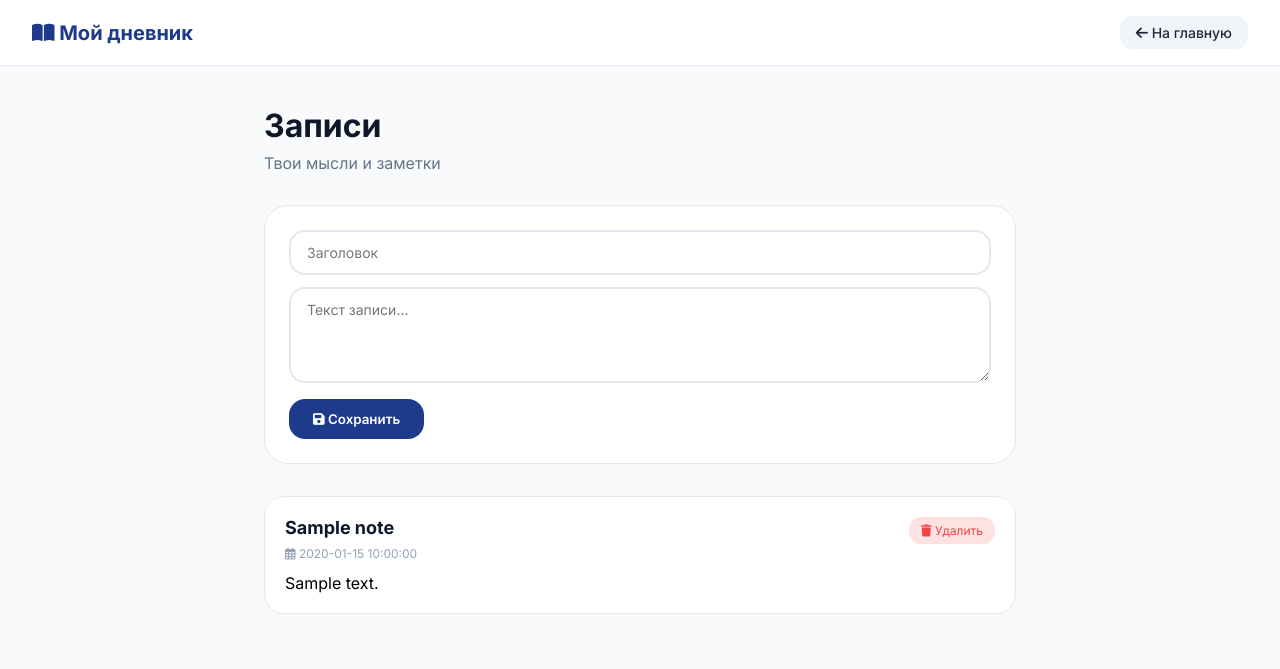
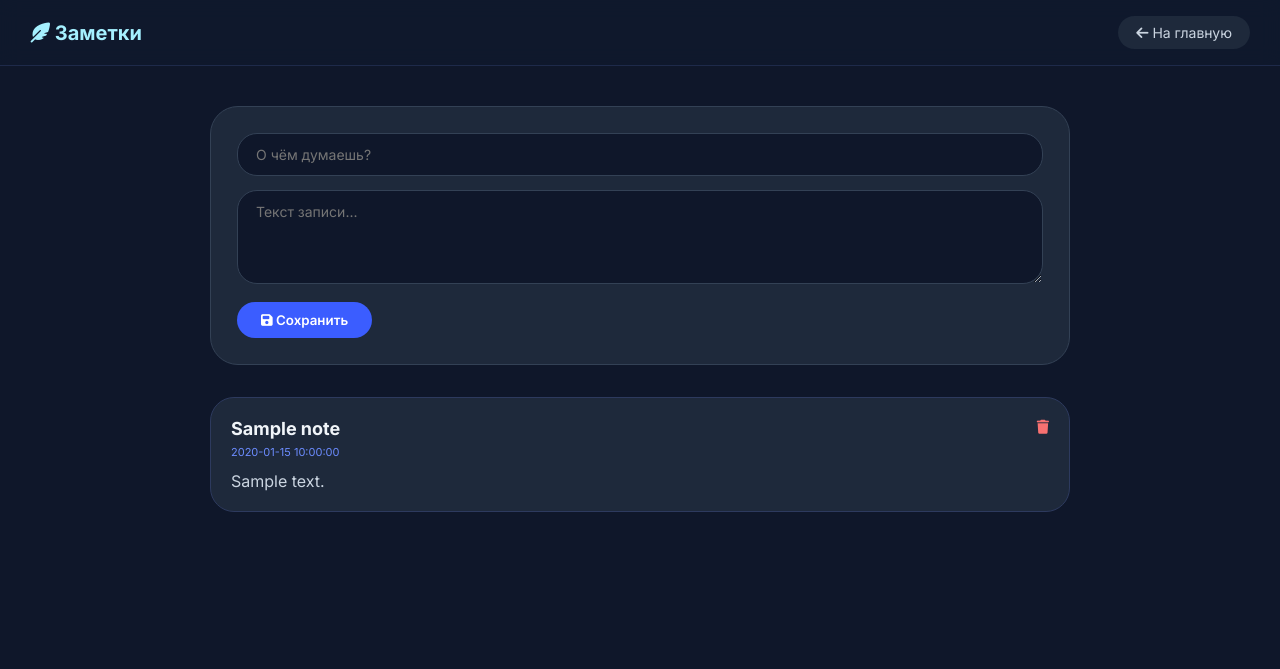
Before and after one commit to artemaas76/praktica_sait, a Flask app: page /notes in a window 1280 px wide. Shown: the top 669 px of the page. Run offline with Flask 3, Linux system fonts and the light colour scheme; a user stored in the database is signed in; tables that the repository leaves empty hold one stand-in row (values such as "Sample post").

Commit message:
Update notes.html

```diff
--- a/templates/notes.html
+++ b/templates/notes.html
@@ -2,53 +2,84 @@
 <html lang="ru">
 <head>
     <meta charset="UTF-8">
-    <title>Записи | Дневник</title>
-    <link href="https://fonts.googleapis.com/css2?family=Inter:wght@300;400;500;600;700&display=swap" rel="stylesheet">
+    <title>Записи</title>
+    <link href="https://fonts.googleapis.com/css2?family=Inter:opsz,wght@14..32,300;14..32,400;14..32,500;14..32,600;14..32,700&display=swap" rel="stylesheet">
     <link rel="stylesheet" href="https://cdnjs.cloudflare.com/ajax/libs/font-awesome/6.4.0/css/all.min.css">
     <style>
         * { margin: 0; padding: 0; box-sizing: border-box; font-family: 'Inter', sans-serif; }
-        body { background: #f8fafc; }
-        .navbar { background: white; border-bottom: 1px solid #e2e8f0; padding: 16px 32px; display: flex; justify-content: space-between; align-items: center; }
-        .logo { font-size: 20px; font-weight: 700; color: #1e3a8a; }
-        .back-btn { background: #f1f5f9; color: #1e293b; padding: 8px 16px; border-radius: 12px; text-decoration: none; font-size: 14px; font-weight: 500; }
-        .container { max-width: 800px; margin: 0 auto; padding: 40px 24px; }
-        h1 { font-size: 32px; font-weight: 700; color: #0f172a; margin-bottom: 8px; }
-        .sub { color: #64748b; margin-bottom: 32px; }
-        .form-card { background: white; border-radius: 24px; padding: 24px; border: 1px solid #e2e8f0; margin-bottom: 32px; }
-        input, textarea { width: 100%; padding: 12px 16px; border: 2px solid #e2e8f0; border-radius: 16px; font-size: 14px; margin-bottom: 12px; }
-        input:focus, textarea:focus { outline: none; border-color: #1e3a8a; }
-        button { background: #1e3a8a; color: white; border: none; padding: 12px 24px; border-radius: 16px; font-weight: 600; cursor: pointer; }
-        button:hover { background: #0f172a; }
-        .note-card { background: white; border-radius: 20px; padding: 20px; border: 1px solid #e2e8f0; margin-bottom: 16px; }
-        .note-title { font-size: 18px; font-weight: 700; color: #0f172a; margin-bottom: 8px; }
-        .note-date { font-size: 12px; color: #94a3b8; margin-bottom: 12px; }
-        .delete-btn { float: right; background: #fee2e2; color: #ef4444; padding: 6px 12px; border-radius: 12px; text-decoration: none; font-size: 12px; }
+        body { background: #0F172A; }
+        .top-bar {
+            background: rgba(15, 25, 45, 0.8);
+            backdrop-filter: blur(10px);
+            border-bottom: 1px solid #1E2A4A;
+            padding: 16px 30px;
+            display: flex;
+            justify-content: space-between;
+            align-items: center;
+        }
+        .logo { color: #A5F0FF; font-weight: 700; font-size: 20px; }
+        .back-btn { color: #CBD5E1; text-decoration: none; background: #1E293B; padding: 8px 18px; border-radius: 40px; font-size: 14px; }
+        .container { max-width: 900px; margin: 40px auto; padding: 0 20px; }
+        .form-card {
+            background: #1E293B;
+            border-radius: 28px;
+            padding: 26px;
+            margin-bottom: 32px;
+            border: 1px solid #334155;
+        }
+        input, textarea {
+            width: 100%;
+            background: #0F172A;
+            border: 1px solid #334155;
+            border-radius: 20px;
+            padding: 12px 18px;
+            color: #F1F5F9;
+            font-size: 14px;
+            margin-bottom: 14px;
+        }
+        button {
+            background: #3B5DFF;
+            border: none;
+            padding: 10px 24px;
+            border-radius: 40px;
+            color: white;
+            font-weight: 600;
+            cursor: pointer;
+        }
+        .note-card {
+            background: #1E293B;
+            border-radius: 24px;
+            padding: 20px;
+            margin-bottom: 16px;
+            border: 1px solid #2D3A5E;
+        }
+        .note-title { font-size: 18px; font-weight: 700; color: #F1F5F9; margin-bottom: 6px; }
+        .note-date { font-size: 11px; color: #6C8CFF; margin-bottom: 12px; }
+        .delete-btn { float: right; background: none; border: none; color: #F87171; cursor: pointer; font-size: 14px; }
     </style>
 </head>
 <body>
-    <div class="navbar">
-        <div class="logo"><i class="fas fa-book-open"></i> Мой дневник</div>
+    <div class="top-bar">
+        <div class="logo"><i class="fas fa-feather-alt"></i> Заметки</div>
         <a href="/" class="back-btn"><i class="fas fa-arrow-left"></i> На главную</a>
     </div>
     <div class="container">
-        <h1>Записи</h1>
-        <div class="sub">Твои мысли и заметки</div>
         <div class="form-card">
             <form method="POST" action="/add_note">
-                <input type="text" name="title" placeholder="Заголовок" required>
-                <textarea name="content" rows="4" placeholder="Текст записи..."></textarea>
-                <button type="submit"><i class="fas fa-save"></i> Сохранить</button>
+                <input type="text" name="title" placeholder="О чём думаешь?" required>
+                <textarea rows="4" name="content" placeholder="Текст записи..."></textarea>
+                <button><i class="fas fa-save"></i> Сохранить</button>
             </form>
         </div>
         {% for note in notes %}
         <div class="note-card">
-            <a href="/delete_note/{{ note[0] }}" class="delete-btn" onclick="return confirm('Удалить?')"><i class="fas fa-trash"></i> Удалить</a>
+            <a href="/delete_note/{{ note[0] }}" class="delete-btn" onclick="return confirm('Удалить запись?')"><i class="fas fa-trash"></i></a>
             <div class="note-title">{{ note[2] }}</div>
-            <div class="note-date"><i class="far fa-calendar-alt"></i> {{ note[4] }}</div>
-            <div>{{ note[3] }}</div>
+            <div class="note-date">{{ note[4] }}</div>
+            <div style="color:#CBD5E1;">{{ note[3] }}</div>
         </div>
         {% else %}
-        <div style="text-align: center; padding: 60px; background: white; border-radius: 24px;">Нет записей</div>
+        <div style="text-align:center; color:#64748B; padding:40px;">Пока нет записей, добавь первую ✍️</div>
         {% endfor %}
     </div>
 </body>
```
